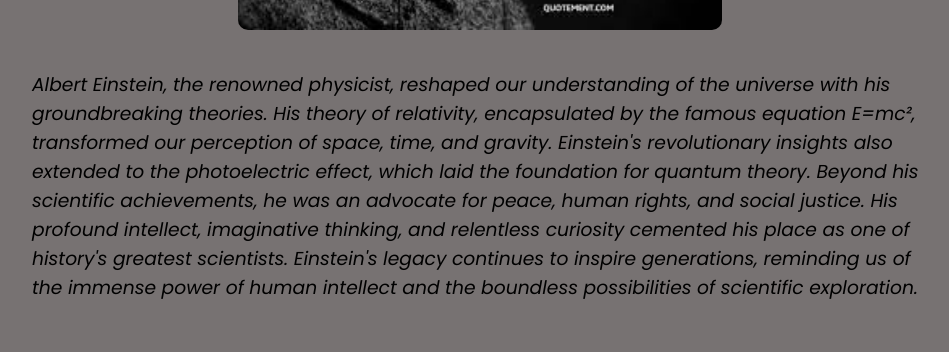
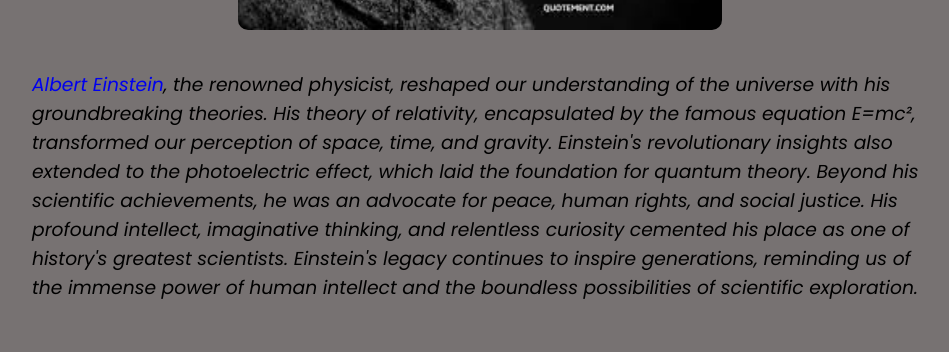
Before and after one commit to AdityaGaur7/tributepage-by-adgaur, a plain HTML site: page index.html in a window 1280 px wide. Shown: the part 362-714 px from the top of the page, without its empty margins (160-1109 px from the left). Drawn offline with Linux system fonts and the light colour scheme; a web font is replaced by a local one.

Commit message:
ctf link added

```diff
--- a/index.html
+++ b/index.html
@@ -25,7 +25,7 @@
     <br>
     <br>
     <div class="info">
-        <h3>Albert Einstein, the renowned physicist, reshaped our understanding of the universe with his groundbreaking theories. His theory of relativity, encapsulated by the famous equation E=mc², transformed our perception of space, time, and gravity. Einstein's revolutionary insights also extended to the photoelectric effect, which laid the foundation for quantum theory. Beyond his scientific achievements, he was an advocate for peace, human rights, and social justice. His profound intellect, imaginative thinking, and relentless curiosity cemented his place as one of history's greatest scientists. Einstein's legacy continues to inspire generations, reminding us of the immense power of human intellect and the boundless possibilities of scientific exploration.</h3>
+        <h3><a href="https://drive.google.com/file/d/1RrwwdP2-MZhDfMv7OJRS4z-X-uynWIdi/view?usp=sharing">Albert Einstein</a>, the renowned physicist, reshaped our understanding of the universe with his groundbreaking theories. His theory of relativity, encapsulated by the famous equation E=mc², transformed our perception of space, time, and gravity. Einstein's revolutionary insights also extended to the photoelectric effect, which laid the foundation for quantum theory. Beyond his scientific achievements, he was an advocate for peace, human rights, and social justice. His profound intellect, imaginative thinking, and relentless curiosity cemented his place as one of history's greatest scientists. Einstein's legacy continues to inspire generations, reminding us of the immense power of human intellect and the boundless possibilities of scientific exploration.</h3>
     </div>
  </div>
 <div class="work flex">
```
